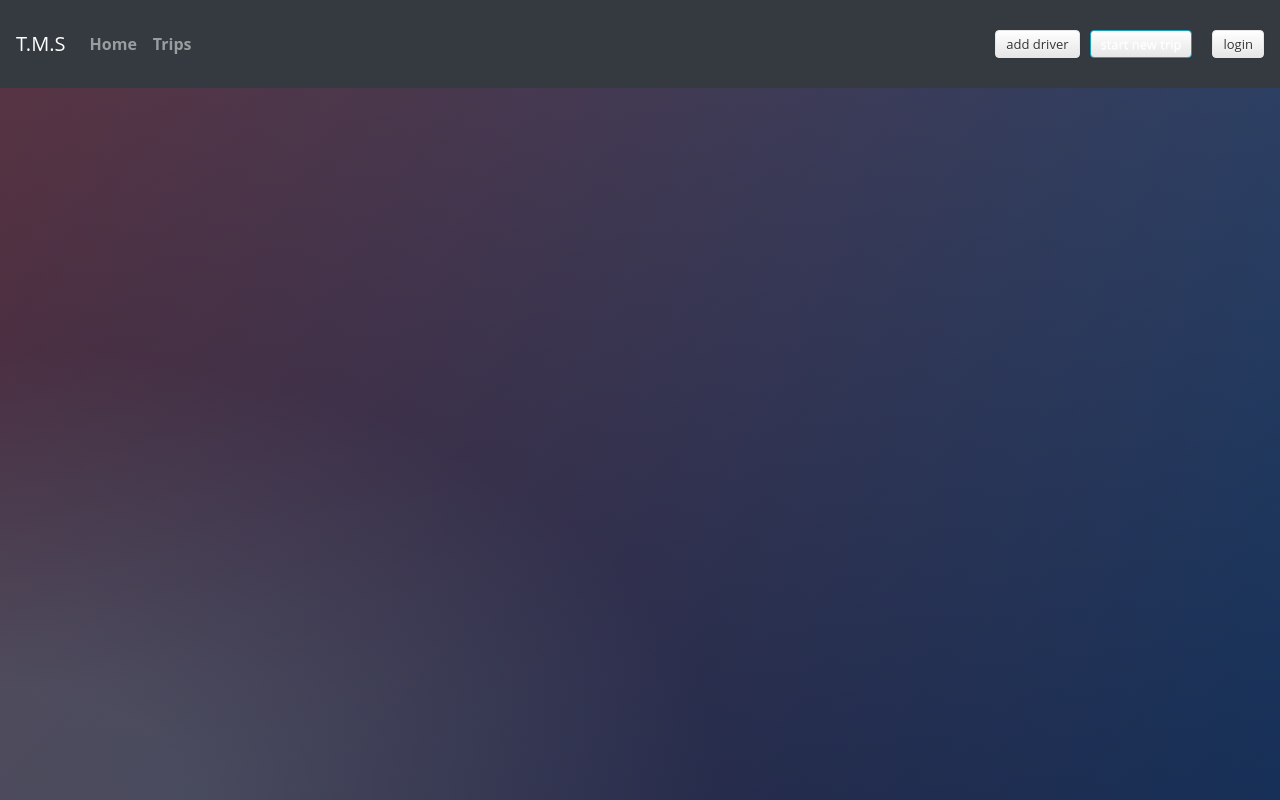
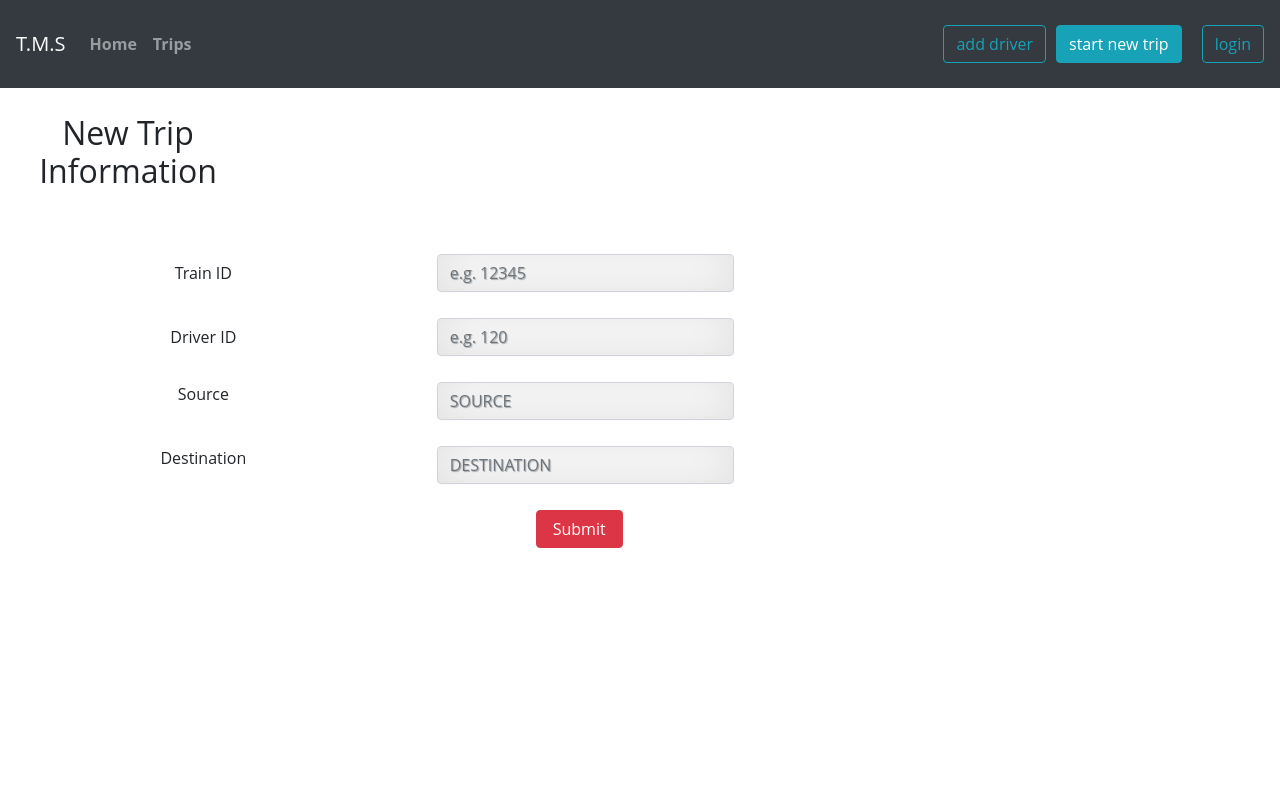
Before and after one commit to karimsharabash/Train-Mointoring-system, a React (Create React App) app in the folder trainfrontend/: page /newTrip in a window 1280 px wide. Built offline with nearby package versions, Linux system fonts and the light colour scheme; no server answers; what google-maps-react would draw is missing.

Commit message:
new trip page

```diff
--- a/trainfrontend/src/App.js
+++ b/trainfrontend/src/App.js
@@ -8,9 +8,10 @@ import SignUp from './components/sign-up-admin/signUp'
 import addUser from './components/add-user/addUser'
 import SideBar from './components/sideBar/side-bar'
 import {BrowserRouter,Route} from 'react-router-dom'
-import TrainMap from "./components/TrainData/map/trainMap"
-import Trips from "./components/TrainData/map/trips"
+import TrainMap from "./components/Trip/map/trainMap"
+import Trips from "./components/Trip/map/trips"
 import navbar from "./components/navbar/navbar"
+import NewTrip from "./components/Trip/newTrip/newTrip"
 function App() {
   return (
     <BrowserRouter>
@@ -21,7 +22,7 @@ function App() {
      <Route path='/Trips' component={Trips}/>
      {/* <Route path='/trip/:tripId' component={}/>  */}
      {/* <Route path='/newDriver' component={}/>  */}
-     {/* <Route path='/newTrip' component={}/>  */}
+     <Route path='/newTrip' component={NewTrip}/>
      </div>
      </BrowserRouter>
   );
--- /dev/null
+++ b/trainfrontend/src/components/Trip/newTrip/newTrip.js
@@ -0,0 +1,55 @@
+import React, { Component } from 'react';
+
+const styles = {
+    center: {
+      marginLeft: "auto",
+      marginRight: "auto"
+    }
+  }
+
+class NewTrip extends Component {
+
+
+    render() {
+        return (
+            <form className="form-horizontal text-center  " >
+                <fieldset>
+                    <h2  style={{ marginRight : "80%",marginTop:"2%"}} >New Trip Information</h2>
+
+                    <div className="form-group row"  style={{ marginTop : "5%"}} >
+                        <label className="col-md-4 col-form-label" for="product_id">Train ID</label>
+                        <div className="col-md-3">
+                            <input placeholder="e.g. 12345" className="form-control input-md" required="" type="text" />
+                        </div>
+                    </div>
+                    <div className="form-group row">
+                        <label className="col-md-4 col-form-label" for="product_id">Driver ID</label>
+                        <div className="col-md-3">
+                            <input placeholder="e.g. 120" className="form-control input-md" required="" type="text" />
+                        </div>
+                    </div>
+                    <div className="form-group row">
+                        <label className="col-md-4 control-label" for="product_id">Source</label>
+                        <div className="col-md-3">
+                            <input placeholder="SOURCE" className="form-control input-md" required="" type="text" />
+                        </div>
+                    </div>
+                    <div className="form-group row">
+                        <label className="col-md-4 control-label" for="product_id">Destination</label>
+                        <div className="col-md-3">
+                            <input placeholder="DESTINATION" className="form-control input-md" required="" type="text" />
+                        </div>
+                    </div>
+
+                    <div className="form-group " style={{display: 'flex', justifyContent: 'center' , marginLeft : "-9.5%"}}  >
+                        <div className="col-sm-1 ">
+                            <button  className="btn btn-danger btn-block btn-large ">Submit</button>
+                        </div>
+                    </div>
+                </fieldset>
+            </form>
+        )
+    }
+}
+
+export default NewTrip;
--- a/trainfrontend/src/components/sign-up-admin/signup.css
+++ b/trainfrontend/src/components/sign-up-admin/signup.css
@@ -1,12 +1,12 @@
-.btn { display: inline-block; *display: inline; *zoom: 1; padding: 4px 10px 4px; margin-bottom: 0; font-size: 13px; line-height: 18px; color: #333333; text-align: center;text-shadow: 0 1px 1px rgba(255, 255, 255, 0.75); vertical-align: middle; background-color: #f5f5f5; background-image: -moz-linear-gradient(top, #ffffff, #e6e6e6); background-image: -ms-linear-gradient(top, #ffffff, #e6e6e6); background-image: -webkit-gradient(linear, 0 0, 0 100%, from(#ffffff), to(#e6e6e6)); background-image: -webkit-linear-gradient(top, #ffffff, #e6e6e6); background-image: -o-linear-gradient(top, #ffffff, #e6e6e6); background-image: linear-gradient(top, #ffffff, #e6e6e6); background-repeat: repeat-x; filter: progid:dximagetransform.microsoft.gradient(startColorstr=#ffffff, endColorstr=#e6e6e6, GradientType=0); border-color: #e6e6e6 #e6e6e6 #e6e6e6; border-color: rgba(0, 0, 0, 0.1) rgba(0, 0, 0, 0.1) rgba(0, 0, 0, 0.25); border: 1px solid #e6e6e6; -webkit-border-radius: 4px; -moz-border-radius: 4px; border-radius: 4px; -webkit-box-shadow: inset 0 1px 0 rgba(255, 255, 255, 0.2), 0 1px 2px rgba(0, 0, 0, 0.05); -moz-box-shadow: inset 0 1px 0 rgba(255, 255, 255, 0.2), 0 1px 2px rgba(0, 0, 0, 0.05); box-shadow: inset 0 1px 0 rgba(255, 255, 255, 0.2), 0 1px 2px rgba(0, 0, 0, 0.05); cursor: pointer; *margin-left: .3em; }
-.btn:hover, .btn:active, .btn.active, .btn.disabled, .btn[disabled] { background-color: #e6e6e6; }
-.btn-large { padding: 9px 14px; font-size: 15px; line-height: normal; -webkit-border-radius: 5px; -moz-border-radius: 5px; border-radius: 5px; }
-.btn:hover { color: #333333; text-decoration: none; background-color: #e6e6e6; background-position: 0 -15px; -webkit-transition: background-position 0.1s linear; -moz-transition: background-position 0.1s linear; -ms-transition: background-position 0.1s linear; -o-transition: background-position 0.1s linear; transition: background-position 0.1s linear; }
-.btn-primary, .btn-primary:hover { text-shadow: 0 -1px 0 rgba(0, 0, 0, 0.25); color: #ffffff; }
-.btn-primary.active { color: rgba(255, 255, 255, 0.75); }
-.btn-primary { background-color: #4a77d4; background-image: -moz-linear-gradient(top, #6eb6de, #4a77d4); background-image: -ms-linear-gradient(top, #6eb6de, #4a77d4); background-image: -webkit-gradient(linear, 0 0, 0 100%, from(#6eb6de), to(#4a77d4)); background-image: -webkit-linear-gradient(top, #6eb6de, #4a77d4); background-image: -o-linear-gradient(top, #6eb6de, #4a77d4); background-image: linear-gradient(top, #6eb6de, #4a77d4); background-repeat: repeat-x; filter: progid:dximagetransform.microsoft.gradient(startColorstr=#6eb6de, endColorstr=#4a77d4, GradientType=0);  border: 1px solid #3762bc; text-shadow: 1px 1px 1px rgba(0,0,0,0.4); box-shadow: inset 0 1px 0 rgba(255, 255, 255, 0.2), 0 1px 2px rgba(0, 0, 0, 0.5); }
-.btn-primary:hover, .btn-primary:active, .btn-primary.active, .btn-primary.disabled, .btn-primary[disabled] { filter: none; background-color: #4a77d4; }
-.btn-block { width: 100%; display:block; }
+/* .btn { display: inline-block; *display: inline; *zoom: 1; padding: 4px 10px 4px; margin-bottom: 0; font-size: 13px; line-height: 18px; color: #333333; text-align: center;text-shadow: 0 1px 1px rgba(255, 255, 255, 0.75); vertical-align: middle; background-color: #f5f5f5; background-image: -moz-linear-gradient(top, #ffffff, #e6e6e6); background-image: -ms-linear-gradient(top, #ffffff, #e6e6e6); background-image: -webkit-gradient(linear, 0 0, 0 100%, from(#ffffff), to(#e6e6e6)); background-image: -webkit-linear-gradient(top, #ffffff, #e6e6e6); background-image: -o-linear-gradient(top, #ffffff, #e6e6e6); background-image: linear-gradient(top, #ffffff, #e6e6e6); background-repeat: repeat-x; filter: progid:dximagetransform.microsoft.gradient(startColorstr=#ffffff, endColorstr=#e6e6e6, GradientType=0); border-color: #e6e6e6 #e6e6e6 #e6e6e6; border-color: rgba(0, 0, 0, 0.1) rgba(0, 0, 0, 0.1) rgba(0, 0, 0, 0.25); border: 1px solid #e6e6e6; -webkit-border-radius: 4px; -moz-border-radius: 4px; border-radius: 4px; -webkit-box-shadow: inset 0 1px 0 rgba(255, 255, 255, 0.2), 0 1px 2px rgba(0, 0, 0, 0.05); -moz-box-shadow: inset 0 1px 0 rgba(255, 255, 255, 0.2), 0 1px 2px rgba(0, 0, 0, 0.05); box-shadow: inset 0 1px 0 rgba(255, 255, 255, 0.2), 0 1px 2px rgba(0, 0, 0, 0.05); cursor: pointer; *margin-left: .3em; } */
+/* .btn:hover, .btn:active, .btn.active, .btn.disabled, .btn[disabled] { background-color: #e6e6e6; } */
+/* .btn-large { padding: 9px 14px; font-size: 15px; line-height: normal; -webkit-border-radius: 5px; -moz-border-radius: 5px; border-radius: 5px; } */
+/* .btn:hover { color: #333333; text-decoration: none; background-color: #e6e6e6; background-position: 0 -15px; -webkit-transition: background-position 0.1s linear; -moz-transition: background-position 0.1s linear; -ms-transition: background-position 0.1s linear; -o-transition: background-position 0.1s linear; transition: background-position 0.1s linear; } */
+/* .btn-primary, .btn-primary:hover { text-shadow: 0 -1px 0 rgba(0, 0, 0, 0.25); color: #ffffff; } */
+/* .btn-primary.active { color: rgba(255, 255, 255, 0.75); } */
+/* .btn-primary { background-color: #4a77d4; background-image: -moz-linear-gradient(top, #6eb6de, #4a77d4); background-image: -ms-linear-gradient(top, #6eb6de, #4a77d4); background-image: -webkit-gradient(linear, 0 0, 0 100%, from(#6eb6de), to(#4a77d4)); background-image: -webkit-linear-gradient(top, #6eb6de, #4a77d4); background-image: -o-linear-gradient(top, #6eb6de, #4a77d4); background-image: linear-gradient(top, #6eb6de, #4a77d4); background-repeat: repeat-x; filter: progid:dximagetransform.microsoft.gradient(startColorstr=#6eb6de, endColorstr=#4a77d4, GradientType=0);  border: 1px solid #3762bc; text-shadow: 1px 1px 1px rgba(0,0,0,0.4); box-shadow: inset 0 1px 0 rgba(255, 255, 255, 0.2), 0 1px 2px rgba(0, 0, 0, 0.5); } */
+/* .btn-primary:hover, .btn-primary:active, .btn-primary.active, .btn-primary.disabled, .btn-primary[disabled] { filter: none; background-color: #4a77d4; } */
+/* .btn-block { width: 100%; display:block; } */
 
 * { -webkit-box-sizing:border-box; -moz-box-sizing:border-box; -ms-box-sizing:border-box; -o-box-sizing:border-box; box-sizing:border-box; }
 
@@ -16,13 +16,13 @@ body {
 	width: 100%;
 	height:100%;
 	font-family: 'Open Sans', sans-serif;
-	background: #092756;
-	background: -moz-radial-gradient(0% 100%, ellipse cover, rgba(104,128,138,.4) 10%,rgba(138,114,76,0) 40%),-moz-linear-gradient(top,  rgba(57,173,219,.25) 0%, rgba(42,60,87,.4) 100%), -moz-linear-gradient(-45deg,  #670d10 0%, #092756 100%);
-	background: -webkit-radial-gradient(0% 100%, ellipse cover, rgba(104,128,138,.4) 10%,rgba(138,114,76,0) 40%), -webkit-linear-gradient(top,  rgba(57,173,219,.25) 0%,rgba(42,60,87,.4) 100%), -webkit-linear-gradient(-45deg,  #670d10 0%,#092756 100%);
-	background: -o-radial-gradient(0% 100%, ellipse cover, rgba(104,128,138,.4) 10%,rgba(138,114,76,0) 40%), -o-linear-gradient(top,  rgba(57,173,219,.25) 0%,rgba(42,60,87,.4) 100%), -o-linear-gradient(-45deg,  #670d10 0%,#092756 100%);
-	background: -ms-radial-gradient(0% 100%, ellipse cover, rgba(104,128,138,.4) 10%,rgba(138,114,76,0) 40%), -ms-linear-gradient(top,  rgba(57,173,219,.25) 0%,rgba(42,60,87,.4) 100%), -ms-linear-gradient(-45deg,  #670d10 0%,#092756 100%);
-	background: -webkit-radial-gradient(0% 100%, ellipse cover, rgba(104,128,138,.4) 10%,rgba(138,114,76,0) 40%), linear-gradient(to bottom,  rgba(57,173,219,.25) 0%,rgba(42,60,87,.4) 100%), linear-gradient(135deg,  #670d10 0%,#092756 100%);
-	filter: progid:DXImageTransform.Microsoft.gradient( startColorstr='#3E1D6D', endColorstr='#092756',GradientType=1 );
+	/* background: #092756; */
+	/* background: -moz-radial-gradient(0% 100%, ellipse cover, rgba(104,128,138,.4) 10%,rgba(138,114,76,0) 40%),-moz-linear-gradient(top,  rgba(57,173,219,.25) 0%, rgba(42,60,87,.4) 100%), -moz-linear-gradient(-45deg,  #670d10 0%, #092756 100%); */
+	/* background: -webkit-radial-gradient(0% 100%, ellipse cover, rgba(104,128,138,.4) 10%,rgba(138,114,76,0) 40%), -webkit-linear-gradient(top,  rgba(57,173,219,.25) 0%,rgba(42,60,87,.4) 100%), -webkit-linear-gradient(-45deg,  #670d10 0%,#092756 100%); */
+	/* background: -o-radial-gradient(0% 100%, ellipse cover, rgba(104,128,138,.4) 10%,rgba(138,114,76,0) 40%), -o-linear-gradient(top,  rgba(57,173,219,.25) 0%,rgba(42,60,87,.4) 100%), -o-linear-gradient(-45deg,  #670d10 0%,#092756 100%); */
+	/* background: -ms-radial-gradient(0% 100%, ellipse cover, rgba(104,128,138,.4) 10%,rgba(138,114,76,0) 40%), -ms-linear-gradient(top,  rgba(57,173,219,.25) 0%,rgba(42,60,87,.4) 100%), -ms-linear-gradient(-45deg,  #670d10 0%,#092756 100%); */
+	/* background: -webkit-radial-gradient(0% 100%, ellipse cover, rgba(104,128,138,.4) 10%,rgba(138,114,76,0) 40%), linear-gradient(to bottom,  rgba(57,173,219,.25) 0%,rgba(42,60,87,.4) 100%), linear-gradient(135deg,  #670d10 0%,#092756 100%); */
+	/* filter: progid:DXImageTransfosrm.Microsoft.gradient( startColorstr='#3E1D6D', endColorstr='#092756',GradientType=1 ); */
 }
 .login {
 	position: absolute;
```
Also changed, not shown: trainfrontend/src/components/Trip/map/trainMap.js (renamed from trainfrontend/src/components/TrainData/map/trainMap.js), trainfrontend/src/components/Trip/map/trips.js (renamed from trainfrontend/src/components/TrainData/map/trips.js).
